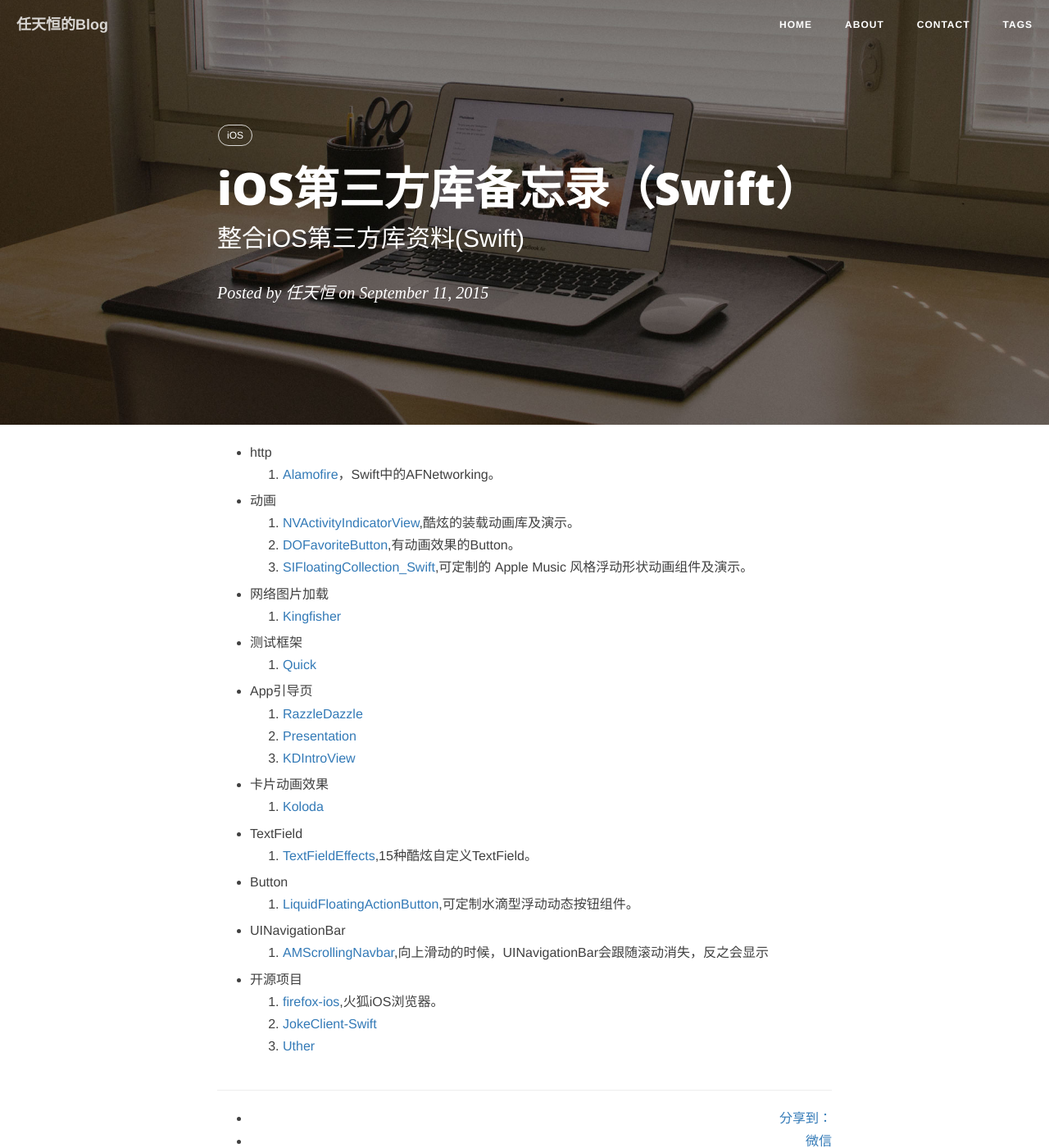
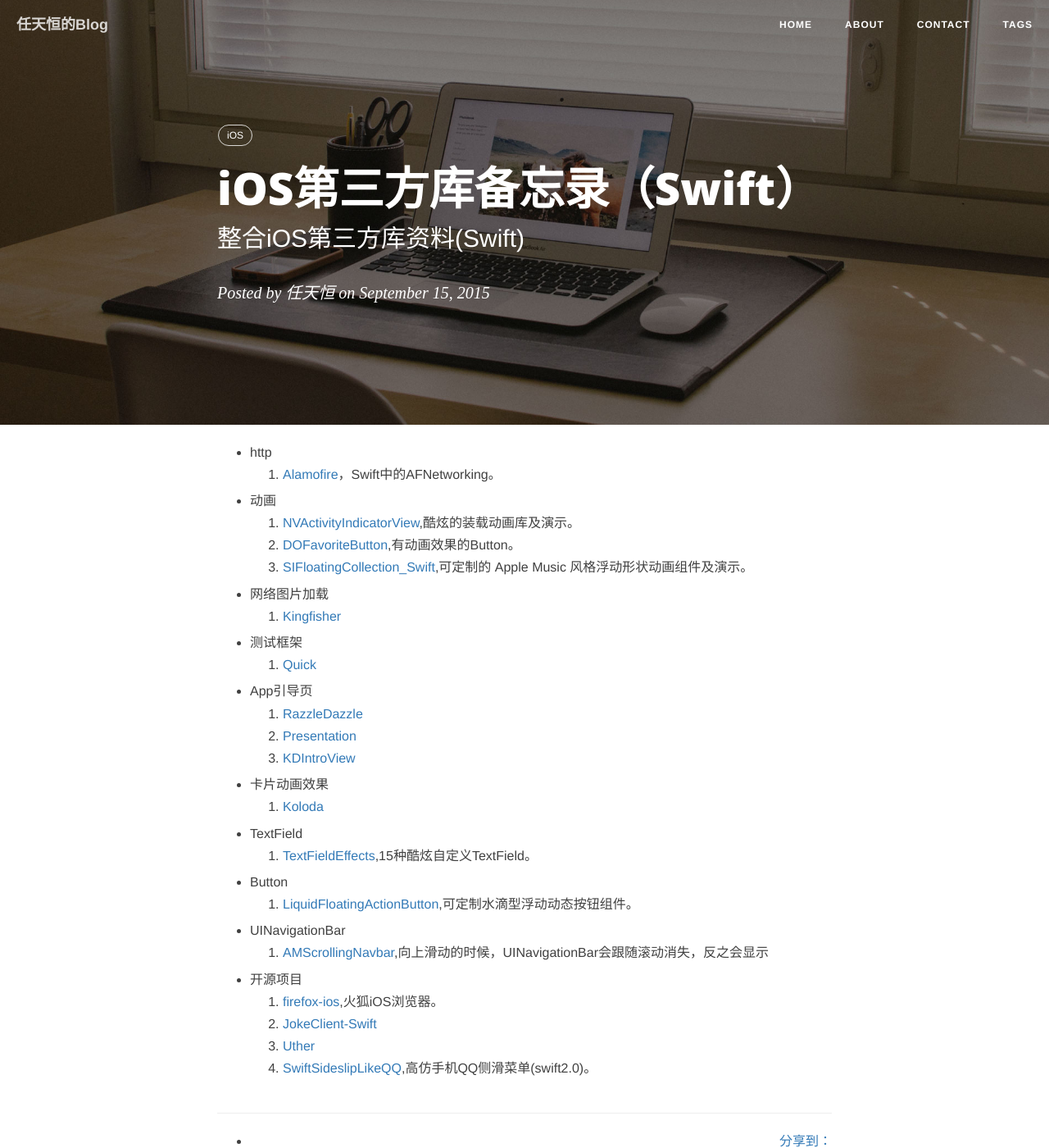
Before and after one commit to rth211/rth211.github.io, a Jekyll site: the page built from _posts/2015.07/2015-07-31-iOS第三方库备忘录（swift）.md, in a window 1280 px wide and 1400 px high. Shown: the whole window at 82% size. Built offline with Jekyll 4.4.1, drawn with Linux system fonts in a browser that asks for light colours; nearby versions of some CDN libraries; comment, search, counter and statistics services are not loaded.

Commit message:
2015.9.15 iOS第三方资料记录

```diff
--- a/_posts/2015.07/2015-07-31-iOS第三方库备忘录（swift）.md
+++ b/_posts/2015.07/2015-07-31-iOS第三方库备忘录（swift）.md
@@ -2,7 +2,7 @@
 layout: post
 title: iOS第三方库备忘录（Swift）
 subtitle:   "整合iOS第三方库资料(Swift)"
-date: 2015-09-11 15:30:00
+date: 2015-09-15 23:45:00
 author:     "任天恒"
 header-img: "img/home-bg.jpg"
 tags: iOS
@@ -42,3 +42,4 @@ tags: iOS
 	1.	[firefox-ios](https://github.com/mozilla/firefox-ios),火狐iOS浏览器。
 	2.	[JokeClient-Swift](https://github.com/YANGReal/JokeClient-Swift)
 	3.	[Uther](https://github.com/callmewhy/uther)
+	4.	[SwiftSideslipLikeQQ](https://github.com/johnlui/SwiftSideslipLikeQQ),高仿手机QQ侧滑菜单(swift2.0)。
```
Also changed, not shown: _posts/2015.07/2015-07-02-iOS第三方库备忘录（Objective-C）.md (+2 -1 lines).
